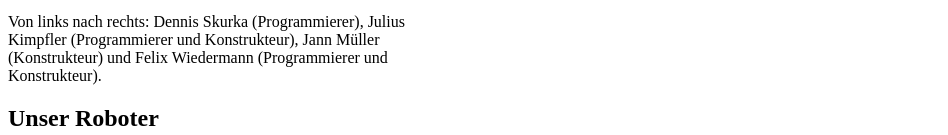
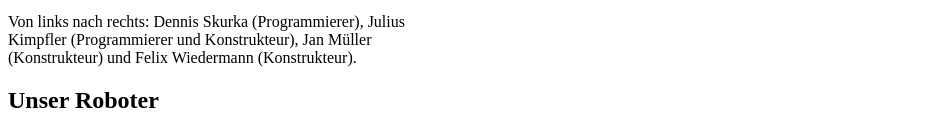
Before and after one commit to ninja6734/Bodensee-Koalas-Website, a plain HTML site: page index.html in a window 1280 px wide. Shown: the part 402-537 px from the top of the page, without its empty margins (0-948 px from the left). Drawn offline with Linux system fonts and the light colour scheme.

Commit message:
update again

```diff
--- a/index.html
+++ b/index.html
@@ -17,7 +17,7 @@
 <div class = "Team">
   <h2>Das Team</h2>
   <img src="imgs/mitglieder.png" alt = "Team: Bodensee-Koalas">
-  <p>Von links nach rechts: Dennis Skurka (Programmierer), Julius Kimpfler (Programmierer und Konstrukteur), Jann Müller (Konstrukteur) und Felix Wiedermann (Programmierer und Konstrukteur).</p>
+  <p>Von links nach rechts: Dennis Skurka (Programmierer), Julius Kimpfler (Programmierer und Konstrukteur), Jan Müller (Konstrukteur) und Felix Wiedermann (Konstrukteur).</p>
 </div>
 <div class = "Roboter">
   <h2>Unser Roboter</h2>
```
Also changed, not shown: 1 other file.
